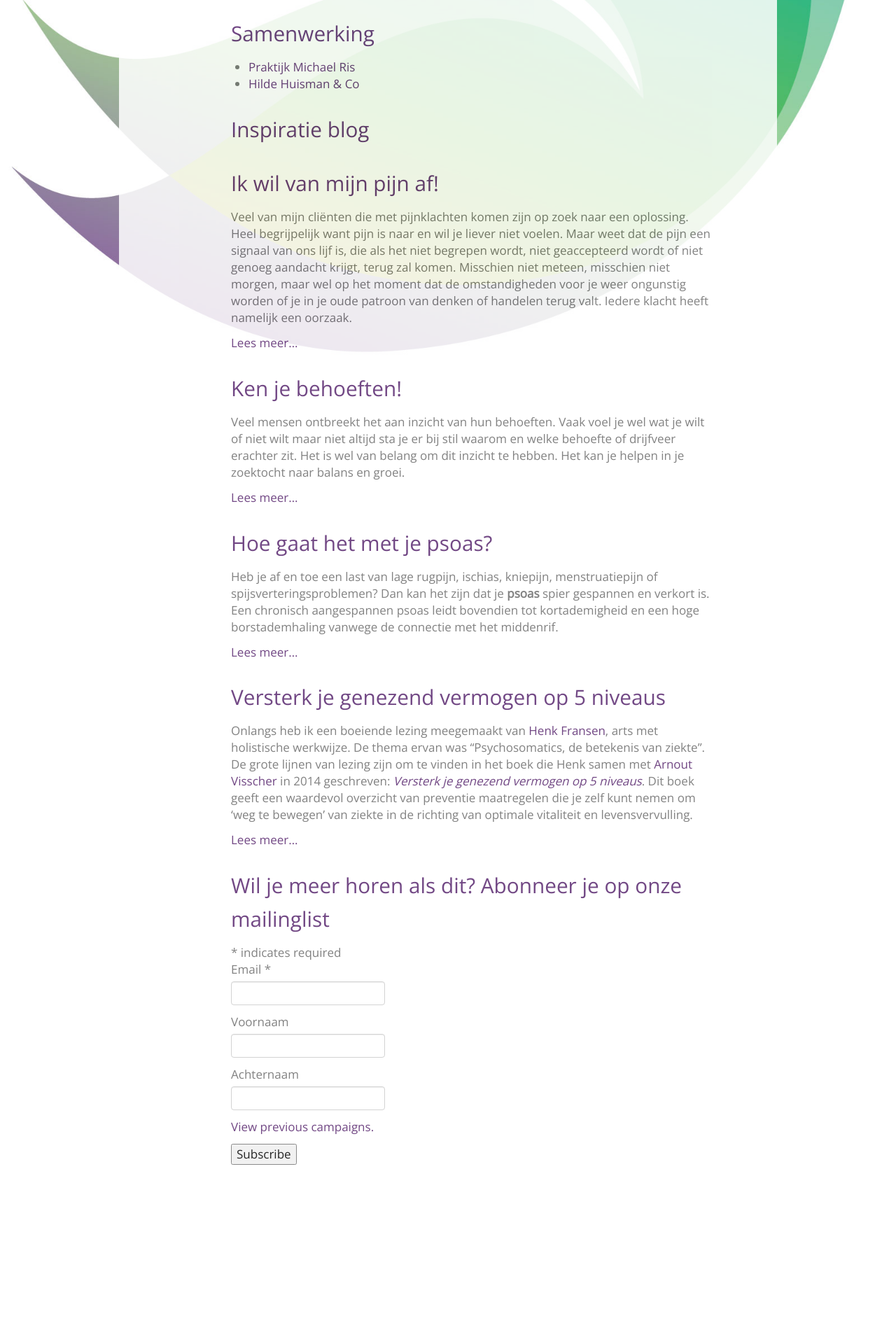
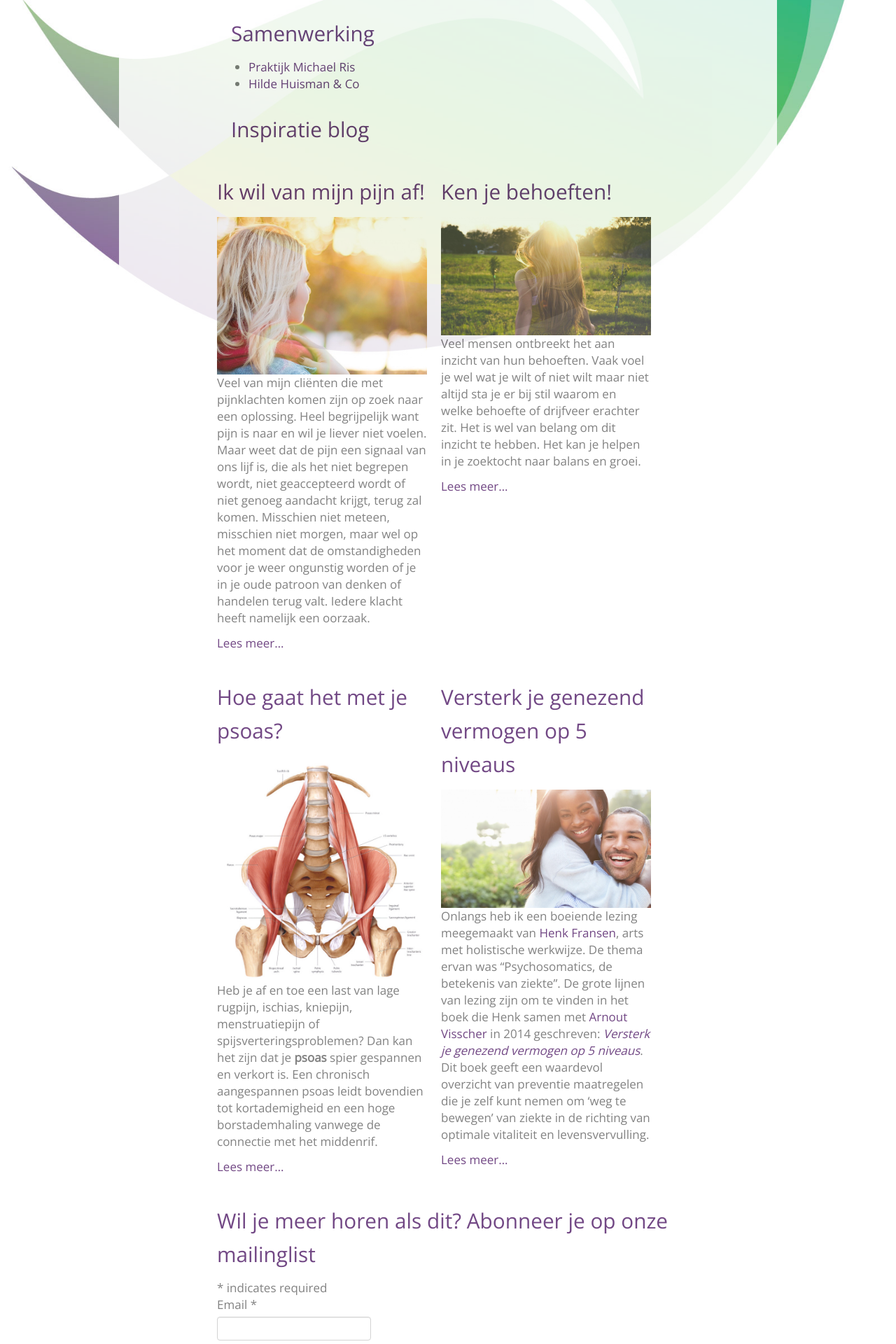
Before and after one commit to pwagland/pwagland.github.io, a Jekyll site: the page built from inspiratie.html, in a window 1280 px wide. Shown: the part 428-2348 px from the top of the page at 70% size. Built offline with Jekyll 4.4.1, drawn with Linux system fonts in a browser that asks for light colours; nearby versions of some CDN libraries; comment, search, counter and statistics services are not loaded; before the commit the page ends 2116 px from its top, so only the background shows below that.

Commit message:
Add a photo to a grid layout for the blog posts

```diff
--- a/_posts/2016-04-19-Versterk-je-genezend-vermogen-op-5-niveaus.html
+++ b/_posts/2016-04-19-Versterk-je-genezend-vermogen-op-5-niveaus.html
@@ -2,7 +2,7 @@
 layout: post
 active: /inspiratie.html
 title: Versterk je genezend vermogen op 5 niveaus
-
+img: img/IMG_0056.JPG
 ---
             <p>Onlangs heb ik een boeiende lezing meegemaakt van <a href="https://www.henkfransen.nl">Henk Fransen</a>, arts met holistische werkwijze. De thema ervan was “Psychosomatics, de betekenis van ziekte”. De grote lijnen van lezing zijn om te vinden in het boek die Henk samen met <a href="http://www.arnoutvisscher.nl">Arnout Visscher</a> in 2014 geschreven: <i><a href="https://www.bol.com/nl/p/versterk-je-genezend-vermogen-op-vijf-niveaus/9200000026165418/">Versterk je genezend vermogen op 5 niveaus</a></i>. Dit boek geeft een waardevol overzicht van preventie maatregelen die je zelf kunt nemen om ‘weg te bewegen’ van ziekte in de richting van optimale vitaliteit en levensvervulling.</p>
 
--- a/inspiratie.html
+++ b/inspiratie.html
@@ -25,16 +25,28 @@ navorder: 6
             </p>
 
             <h1>Inspiratie blog</h1>
+          </div>
+        </div>
 
+        <div class="indentedText">
             {% for post in site.posts %}
+            {% capture thecycle %}{% cycle 'odd', 'even' %}{% endcapture %}
+            {% if thecycle == 'odd' %}
+              <div class="row">
+            {% endif %}
+            <div class="span4">
               <a href="{{ post.url }}">
                 <h2>{{ post.title }}</h2>
               </a>
+              <img src="{{post.img}}"/>
               {{ post.excerpt }}
               <p><a href="{{ post.url }}">Lees meer…</a></p>
+              {% if thecycle == 'even' %}
+                </div>
+              {% endif %}
+            </div>
             {% endfor %}
             {% include maillist teaser="Wil je meer horen als dit? "%}
           </div>
-        </div> <!-- /span12 -->
       </div> <!-- /row -->
     </div> <!-- /container -->
```
Also changed, not shown: _posts/2017-04-06-alles-over-psoas.md (+1 -0 lines), _posts/2017-06-06-ken-je-behoeften.md (+1 -0 lines), _posts/2017-09-24-ik-wil-van-mijn-pijn-af.md (+1 -0 lines), img/IMG_0056.JPG (added), img/IMG_0057.JPG (added), img/IMG_0058.JPG (added).
